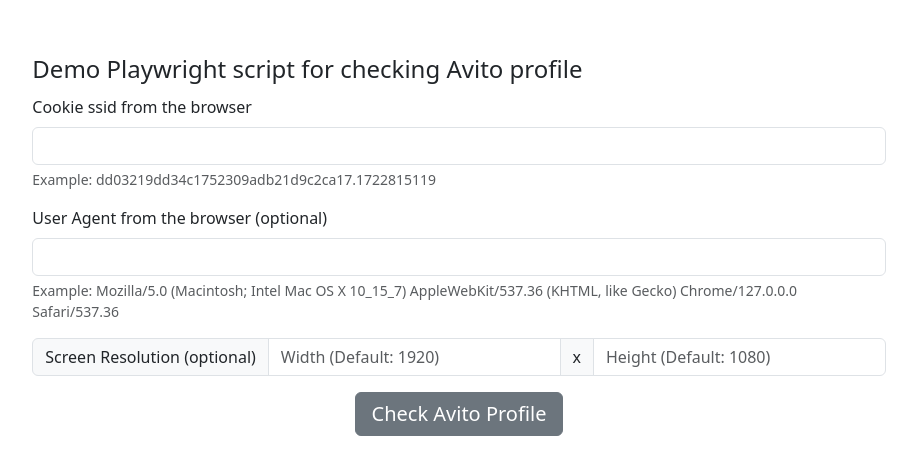
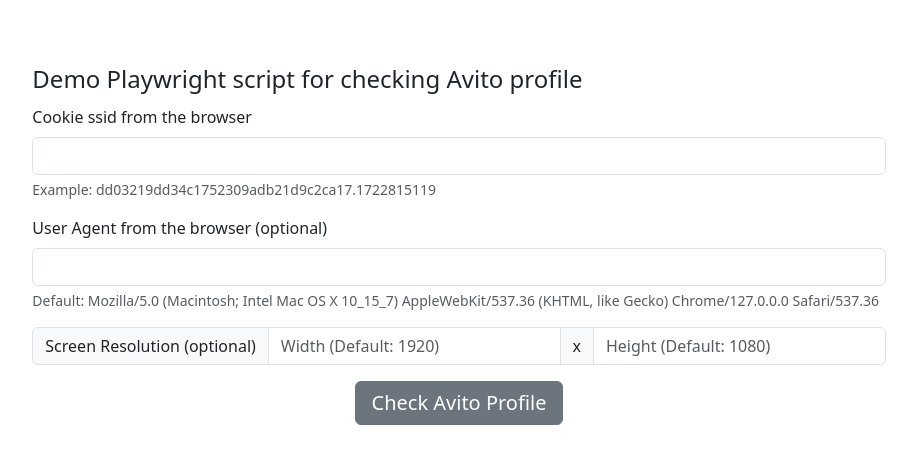
Before and after one commit to egsablin/playwright-avito, a website: page html/index.html in a window 1280 px wide. Shown: the part 157-632 px from the top of the page, without its empty margins (181-1098 px from the left). Drawn offline with nearby package versions, Linux system fonts and the light colour scheme.

Commit message:
Fixed one issue

```diff
--- a/html/index.html
+++ b/html/index.html
@@ -27,7 +27,7 @@
                         <div class="mb-3">
                             <label for="inputUserAgent" class="form-label">User Agent from the browser (optional)</label>
                             <input type="text" class="form-control" id="inputUserAgent" name="inputUserAgent" aria-describedby="userAgentHelp">
-                            <div id="userAgentHelp" class="form-text">Example: Mozilla/5.0 (Macintosh; Intel Mac OS X 10_15_7) AppleWebKit/537.36 (KHTML, like Gecko) Chrome/127.0.0.0 Safari/537.36</div>
+                            <div id="userAgentHelp" class="form-text">Default: Mozilla/5.0 (Macintosh; Intel Mac OS X 10_15_7) AppleWebKit/537.36 (KHTML, like Gecko) Chrome/127.0.0.0 Safari/537.36</div>
                         </div>
                         <div class="input-group mb-3">
                             <span class="input-group-text">Screen Resolution (optional)</span>
```
